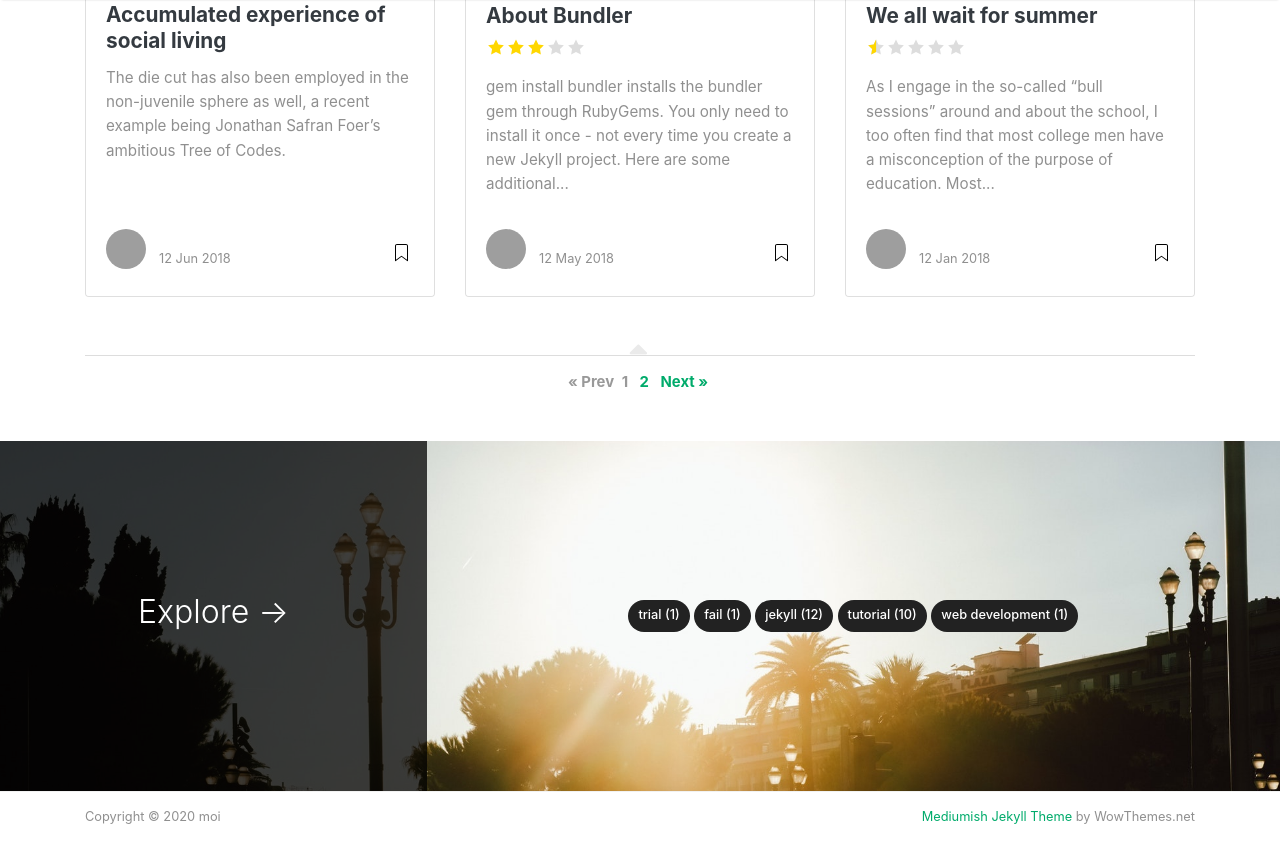
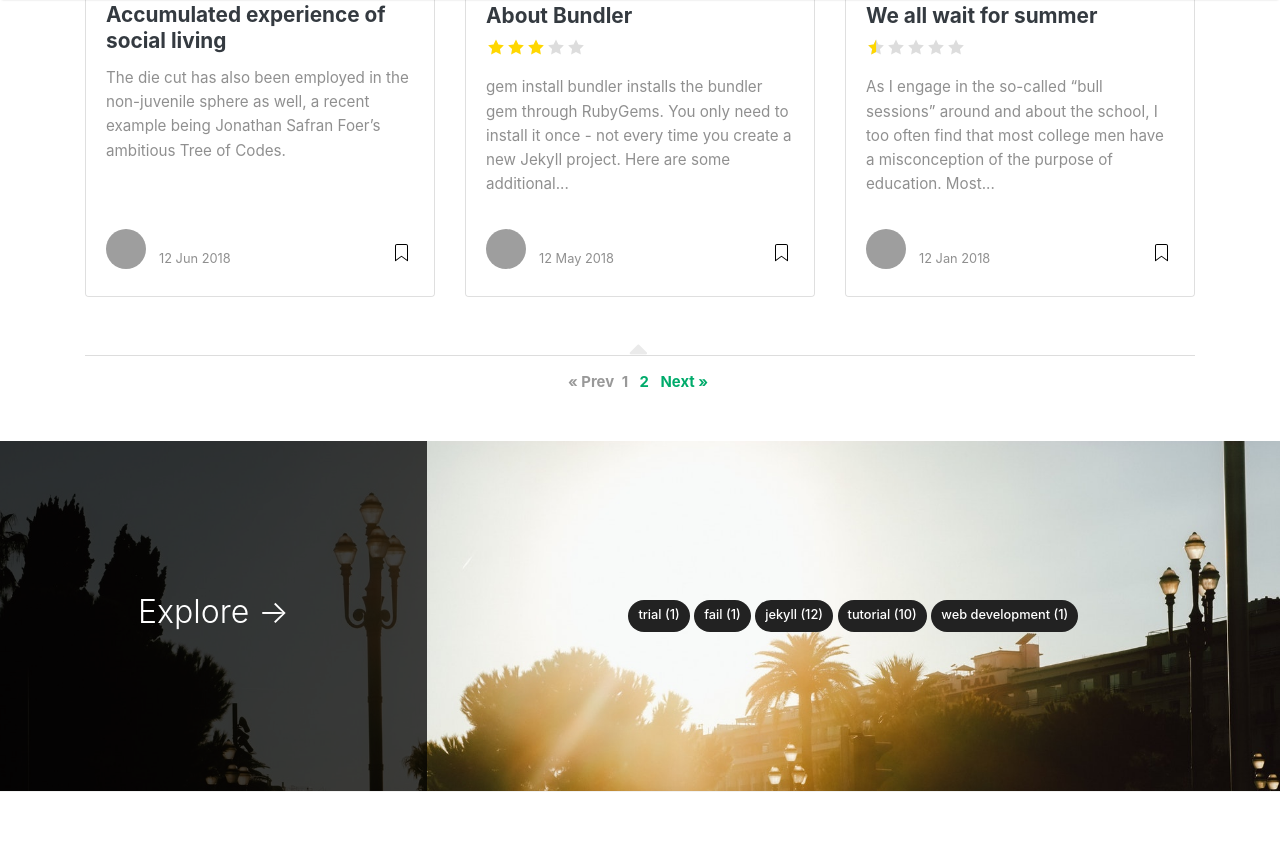
Before and after one commit to pvtbronze/pvtbronze.github.io, a Jekyll site: the page built from index.html, in a window 1280 px wide and 900 px high, scrolled down 1452 px. Shown: the top 863 px of the window. Built offline with Jekyll 4.4.1, drawn with Linux system fonts in a browser that asks for light colours; nearby versions of some CDN libraries; the list of posts is cut into pages by our own code; some of the changed text lies outside the part shown; grey boxes are pictures that could not be loaded.

Commit message:
Update default.html

```diff
--- a/_layouts/default.html
+++ b/_layouts/default.html
@@ -75,21 +75,7 @@ ga('send', 'pageview');
                 <a class="nav-link" href="{{ site.baseurl }}/about">About</a>
                 </li>
 
-                <li class="nav-item">
-                <a target="_blank" class="nav-link" href="https://bootstrapstarter.com/bootstrap-templates/template-mediumish-bootstrap-jekyll/"> Docs</a>
-                </li>
 
-                <li class="nav-item">
-                <a target="_blank" class="nav-link" href="https://www.wowthemes.net/themes/mediumish-wordpress/"><i class="fab fa-wordpress-simple"></i> WP Version</a>
-                </li>
-
-                <li class="nav-item">
-                <a target="_blank" class="nav-link" href="https://www.wowthemes.net/themes/mediumish-ghost/"><i class="fab fa-snapchat-ghost"></i> Ghost Version</a>
-                </li>
-
-                <li class="nav-item">
-                <a target="_blank" class="nav-link" href="https://github.com/wowthemesnet/mediumish-theme-jekyll"><i class="fab fa-github"></i> Fork on Github</a>
-                </li>
 
                 {% include search-lunr.html %}
 
@@ -169,16 +155,7 @@ ga('send', 'pageview');
 <!-- Begin Footer
 ================================================== -->
 <footer class="footer">
-    <div class="container">
-        <div class="row">
-            <div class="col-md-6 col-sm-6 text-center text-lg-left">
-                Copyright © {{ site.time | date: "%Y" }} {{ site.name }}
-            </div>
-            <div class="col-md-6 col-sm-6 text-center text-lg-right">
-                <a target="_blank" href="https://www.wowthemes.net/mediumish-free-jekyll-template/">Mediumish Jekyll Theme</a> by WowThemes.net
-            </div>
-        </div>
-    </div>
+
 </footer>
 <!-- End Footer
 ================================================== -->
```
